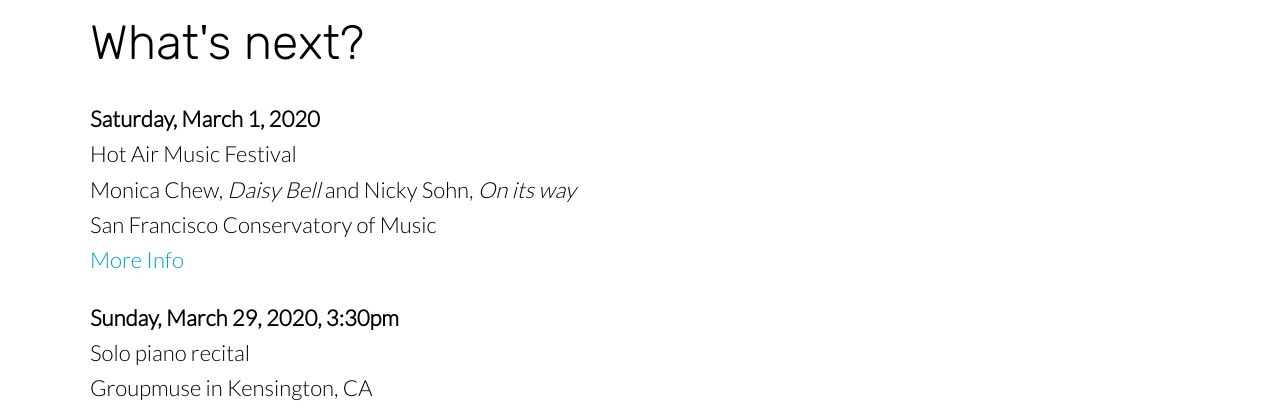
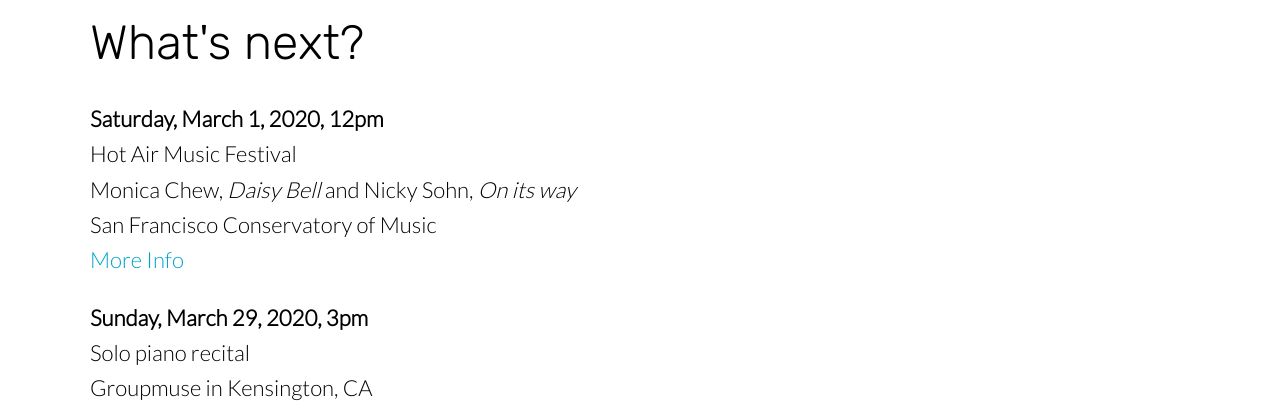
Before and after one commit to monicachew/monicachew.github.io, a Jekyll site: the page built from index.html, in a window 1280 px wide and 900 px high, scrolled down 1940 px. Shown: the part 155-569 px from the top of the window. Built offline with Jekyll 4.4.1, drawn with Linux system fonts in a browser that asks for light colours; nearby versions of some CDN libraries.

Commit message:
Updated 'index.html' via CloudCannon

```diff
--- a/index.html
+++ b/index.html
@@ -60,10 +60,10 @@
 					What's next?
 				</h2>
 				<p class="editable">
-					<strong><strong>Saturday, March 1, 2020</strong></strong><br />Hot Air Music Festival<br />Monica Chew, <em>Daisy Bell</em> and Nicky Sohn, <em>On its way</em><br />San Francisco Conservatory of Music<br /><a href="https://hotairmusicfestival.com/">More Info</a>
+					<strong><strong>Saturday, March 1, 2020, 12pm</strong></strong><br />Hot Air Music Festival<br />Monica Chew, <em>Daisy Bell</em> and Nicky Sohn, <em>On its way</em><br />San Francisco Conservatory of Music<br /><a href="https://hotairmusicfestival.com/">More Info</a>
 				</p>
 			    <p class="editable">
-			    	<strong><strong>Sunday, March 29, 2020, 3:30pm</strong></strong><br />Solo piano recital<br />Groupmuse in Kensington, CA<br /><a href="https://www.google.com/url?q=https://www.groupmuse.com/events/10138/early-access/BAhpApon--a9cb3d15eb644b0bdbcf068ec3928d1869261e8b&amp;sa=D&amp;usd=2&amp;usg=AOvVaw22AeGR204O3JX3OdEVXZaz">More Info</a>
+			    	<strong><strong>Sunday, March 29, 2020, 3pm</strong></strong><br />Solo piano recital<br />Groupmuse in Kensington, CA<br /><a href="https://www.google.com/url?q=https://www.groupmuse.com/events/10138/early-access/BAhpApon--a9cb3d15eb644b0bdbcf068ec3928d1869261e8b&amp;sa=D&amp;usd=2&amp;usg=AOvVaw22AeGR204O3JX3OdEVXZaz">More Info</a>
 			    </p>
 			    <p class="editable">
 			    	<strong><strong>Saturday, April 4, 2020, 4:30pm</strong></strong><br /><i>Gaspard de la nuit</i>&nbsp;by Ravel, music by Villa-Lobos, Ulvi Cemal Erkin, Muammer Sun, Cemal Resit Rey, new works by Nicky Sohn and Adam Zolty<br />Episcopal Church of the Incarnation, San Francisco<br /><a href="https://sunsetarts.wordpress.com/monica-chew-in-concert-beethoven2020-series/">More Info</a>
```
